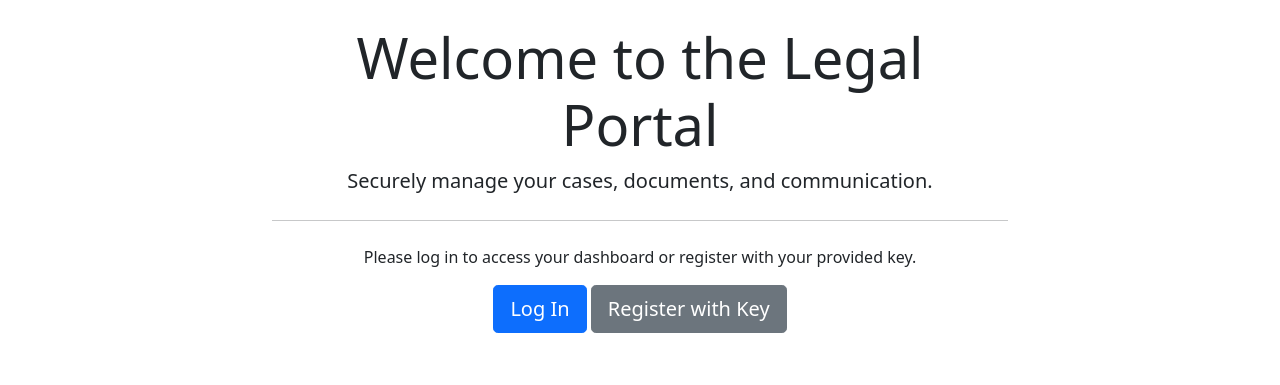
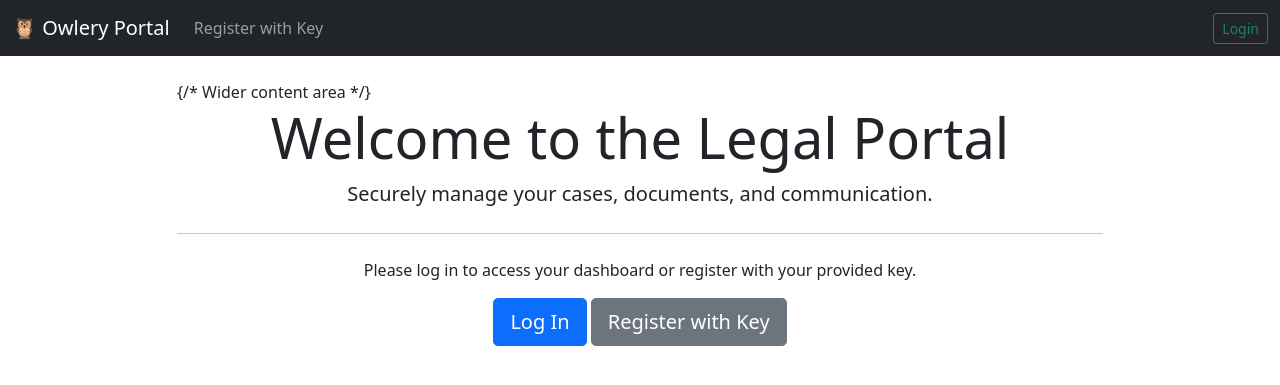
Before and after one commit to susanachavez02/owlerymanagement, a Django app: page / in a window 1280 px wide. Shown: the top 385 px of the page. Run offline with Django 5.2, Linux system fonts and the light colour scheme.

Commit message:
Dashboard Look

```diff
--- a/owleryconfig/settings.py
+++ b/owleryconfig/settings.py
@@ -81,6 +81,7 @@ TEMPLATES = [
                 "django.template.context_processors.request",
                 "django.contrib.auth.context_processors.auth",
                 "django.contrib.messages.context_processors.messages",
+                'users.context_processors.user_roles_processor',
             ],
         },
     },
--- a/templates/base.html
+++ b/templates/base.html
@@ -1,7 +1,7 @@
 <!doctype html>
 <html lang="en">
 <head>
-    <meta charset="utf-t">
+    <meta charset="utf-8">
     <meta name="viewport" content="width=device-width, initial-scale=1">
 
     <link href="https://cdn.jsdelivr.net/npm/bootstrap@5.1.3/dist/css/bootstrap.min.css"
@@ -9,16 +9,80 @@
           integrity="sha384-1BmE4kWBq78iYhFldvKuhfTAU6auU8tT94WrHftjDbrCEXSU1oBoqyl2QvZ6jIW3"
           crossorigin="anonymous">
 
-    <title>Legal Portal</title>
+    <title>Owlery Legal Portal</title>
 </head>
 <body>
+
+    <nav class="navbar navbar-expand-lg navbar-dark bg-dark mb-4">
+        <div class="container-fluid">
+            <a class="navbar-brand" href="{% url 'homepage' %}">🦉 Owlery Portal</a>
+            <button class="navbar-toggler" type="button" data-bs-toggle="collapse" data-bs-target="#navbarNav" aria-controls="navbarNav" aria-expanded="false" aria-label="Toggle navigation">
+                <span class="navbar-toggler-icon"></span>
+            </button>
+            <div class="collapse navbar-collapse" id="navbarNav">
+                <ul class="navbar-nav me-auto mb-2 mb-lg-0">
+                    {% if request.user.is_authenticated %}
+                        <li class="nav-item">
+                            <a class="nav-link" href="{% url 'users:dashboard' %}">Dashboard</a>
+                        </li>
+
+                        {% if is_admin_user %}
+                            <li class="nav-item">
+                                <a class="nav-link" href="{% url 'cases:case-list' %}">All Cases</a>
+                            </li>
+                            <li class="nav-item">
+                                <a class="nav-link" href="{% url 'reporting-dashboard' %}">Reports</a>
+                            </li>
+                            <li class="nav-item dropdown">
+                                <a class="nav-link dropdown-toggle" href="#" id="adminManageDropdown" role="button" data-bs-toggle="dropdown" aria-expanded="false">
+                                    Management
+                                </a>
+                                <ul class="dropdown-menu" aria-labelledby="adminManageDropdown">
+                                    <li><a class="dropdown-item" href="{% url 'user-list' %}">Manage Users</a></li>
+                                    <li><a class="dropdown-item" href="{% url 'client-reassignment' %}">Reassign Clients</a></li>
+                                    <li><hr class="dropdown-divider"></li>
+                                    <li><a class="dropdown-item" href="{% url 'cases:workflow-list' %}">Manage Workflows</a></li>
+                                    <li><a class="dropdown-item" href="{% url 'cases:template-list' %}">Manage Templates</a></li>
+                                </ul>
+                            </li>
+                        {% endif %}
+
+                    {% else %}
+                        <li class="nav-item">
+                            <a class="nav-link" href="{% url 'users:register' %}">Register with Key</a>
+                        </li>
+                    {% endif %}
+                </ul>
+
+                <ul class="navbar-nav ms-auto mb-2 mb-lg-0">
+                    {% if request.user.is_authenticated %}
+                        <li class="nav-item">
+                            <span class="navbar-text me-2">
+                                Welcome, {{ request.user.username }}
+                            </span>
+                        </li>
+                        <li class="nav-item">
+                            <a class="btn btn-outline-danger btn-sm" href="{% url 'users:logout' %}">Logout</a>
+                        </li>
+                    {% else %}
+                        <li class="nav-item">
+                             <a class="btn btn-outline-success btn-sm" href="{% url 'users:login' %}">Login</a>
+                        </li>
+                    {% endif %}
+                </ul>
+            </div>
+        </div>
+    </nav>
     <div class="container mt-4">
         <div class="row">
-        <div class="col-md-8 offset-md-2">
+            <div class="col-md-10 offset-md-1"> {/* Wider content area */}
 
                 {% if messages %}
                     {% for message in messages %}
-              <div class="alert alert-{{ message.tags }}">{{ message }}</div>
+                        <div class="alert alert-{{ message.tags }} alert-dismissible fade show" role="alert">
+                            {{ message }}
+                            <button type="button" class="btn-close" data-bs-dismiss="alert" aria-label="Close"></button>
+                        </div>
                     {% endfor %}
                 {% endif %}
 
@@ -28,5 +92,9 @@
             </div>
         </div>
     </div>
+    <script src="https://cdn.jsdelivr.net/npm/bootstrap@5.1.3/dist/js/bootstrap.bundle.min.js"
+            integrity="sha384-ka7Sk0Gln4gmtz2MlQnikT1wXgYsOg+OMhuP+IlRH9sENBO0LRn5q+8nbTov4+1p"
+            crossorigin="anonymous"></script>
+
 </body>
 </html>
--- /dev/null
+++ b/users/context_processors.py
@@ -0,0 +1,11 @@
+def user_roles_processor(request):
+    """Adds the user's role names to the template context."""
+    roles = []
+    if request.user.is_authenticated:
+        # Get the names of all roles assigned to the user
+        roles = list(request.user.roles.values_list('name', flat=True))
+
+    return {
+        'user_roles': roles,
+        'is_admin_user': 'Admin' in roles # Add a simple boolean flag
+    }
```
Lines whose indentation alone changed are shown as unchanged.
